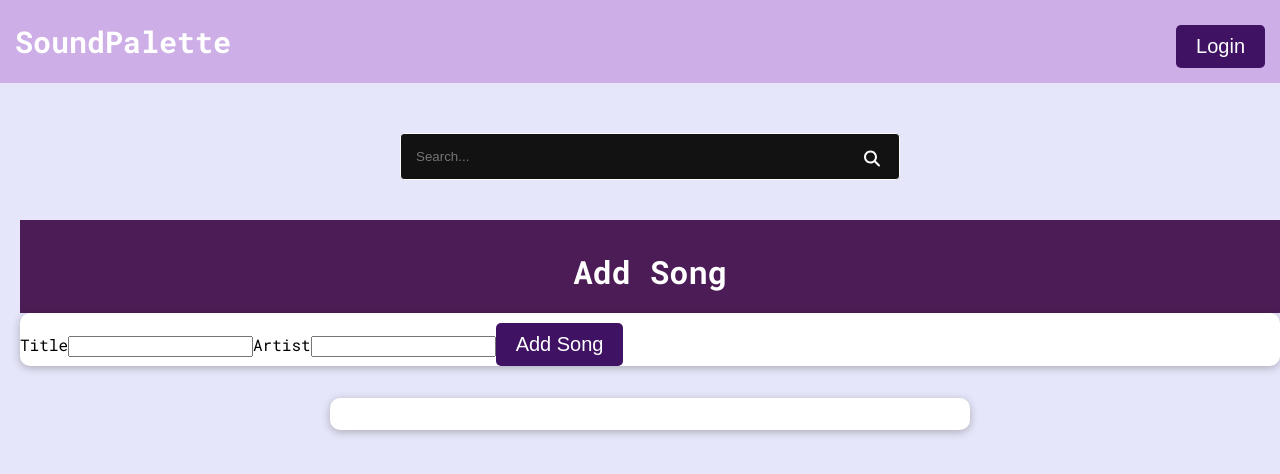
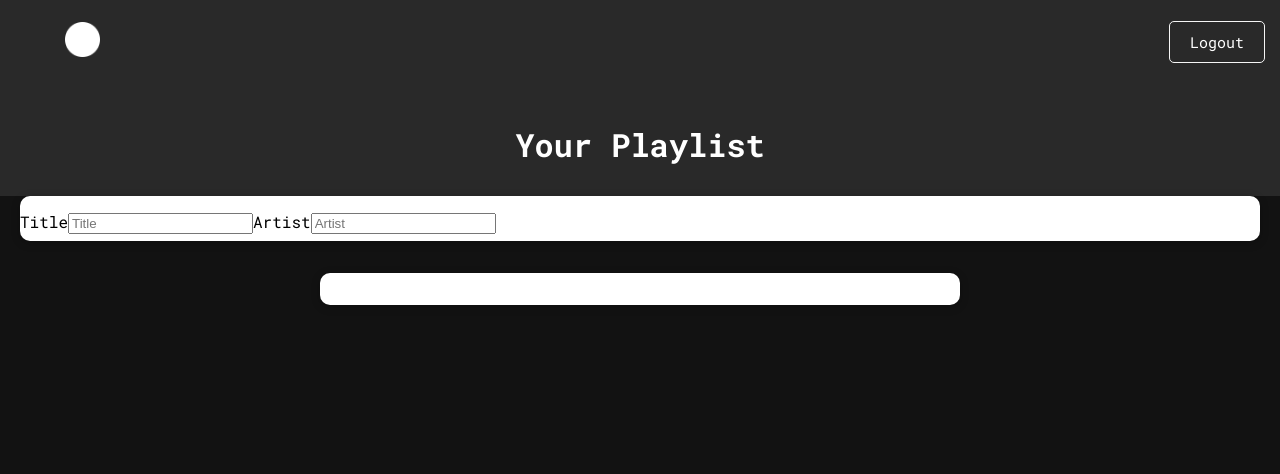
Before and after one commit to josephvu10/csci4300-final-project, a Next.js app in the folder final-project/: page /components/song in a window 1280 px wide. Shown: the top 474 px of the page. Built offline with nearby package versions, Linux system fonts and the light colour scheme; a web font is replaced by a local one.

Commit message:
edited header of song webpage and removed hdr file

```diff
--- a/final-project/src/app/components/AddSong.js
+++ b/final-project/src/app/components/AddSong.js
@@ -26,6 +26,7 @@ const addSong = (props) => {
         <input
           id="title"
           type="text"
+          placeholder="Title"
           value={enteredTitle}
           onChange={(event) => setEnteredTitle(event.target.value)}
         />
@@ -34,11 +35,12 @@ const addSong = (props) => {
         <input
           id="artist"
           type="text"
+          placeholder="Artist"
           value={enteredArtist}
           onChange={(event) => setEnteredArtist(event.target.value)}
         />
 
-        <button type="submit">Add Song</button>
+        <button type="submit" className="addSongBtn">Add Song</button>
       </form>
     </Card>
   );
--- a/final-project/src/app/components/Hdr.css
+++ /dev/null
@@ -1,9 +0,0 @@
-.hdr {
-    text-align: center;
-    background-color:  rgb(76, 28, 86);
-    padding: 30px 0 20px 0 ;
-}
-.hdr h1 {
-    margin: 0 auto;
-    color: white;
-}
--- a/final-project/src/app/components/Hdr.js
+++ /dev/null
@@ -1,13 +0,0 @@
-import React from 'react';
-
-import './Hdr.css';
-
-const Hdr = () => {
-  return (
-    <div className="hdr">
-     <h1>Add Song</h1>
-    </div>
-  );
-};
-
-export default Hdr;
--- a/final-project/src/app/components/song/Song.css
+++ b/final-project/src/app/components/song/Song.css
@@ -2,40 +2,55 @@ body{
     font-family: Arial, sans-serif;
     margin: 0;
     padding: 0;
-    background-color: lavender;
+    background-color: #121212;
 }
 
-header {
-    background-color: #cdaee7;
-    padding: 15px;
-    text-align: left;
-    color: white;
-    display: flex;
-    justify-content: space-between;
-    align-items: center;
-}
+.header {
+    background-color: #292929;
+    margin-bottom: 0px;
+  }
+  .logo {
+    width: 35px;
+    height: auto; /* Maintain aspect ratio */
+    margin-left: 50px;
+    margin-top: 7px;
+    margin-bottom: 7px;
+  }
 
-header h1 {
-    font-size: 30px;
-    margin: 0;
-}
-
-button {
-    background-color: #3f1263;
-    columns: white;
-    border: none;
+.logoutBtn {
+    background-color: transparent;
+    border: 1.5px solid whitesmoke;
     border-radius: 5px;
     padding: 10px 20px;
     cursor: pointer;
     color: white;
-    font-size: 20px;
+    font-size: 15px;
+    text-decoration: none;
 }
-
-img {
-    border-radius: 10px;
-    width: 250px;
+.logoutBtn:hover {
+    background-color: transparent;
+    border: 1px solid #7a9b7d;
+    padding: 10px 20px;
+    cursor: pointer;
+    color: #7a9b7d;
+    font-size: 15px;
+}
+.addSongBtn {
+    background-color: transparent;
 }
 
 .song-card {
-    padding-left: 20px;
+    margin-left: 20px;
+    margin-right: 20px;
 }
+
+.hdr {
+    text-align: center;
+    padding: 40px 0 30px 0;
+    background-color: #292929;
+
+}
+.hdr h1 {
+    margin: 0 auto;
+    color: white;
+}
--- a/final-project/src/app/components/song/page.js
+++ b/final-project/src/app/components/song/page.js
@@ -6,6 +6,7 @@ import React, { useState } from'react';
 import SongList from '../SongList'
 import AddSong from '../AddSong'
 import Hdr from '../Hdr'
+import { useRouter } from 'next/router';
 
 const Song = () => {
 
@@ -20,23 +21,32 @@ const Song = () => {
     });
   };
 
+  const handleGoToHome = () => {
+    // Redirect to the index page (home)
+    const router = useRouter();
+    router.push('/');
+  };
+
   return (
-        <div>
+    <>
+    <header className="header">
+      <a href="/" className="homeLink" onClick={handleGoToHome}>
+        <img src="/Images/logo2.png" alt="Company logo" className="logo" />
+      </a>
+      <a href="/" className="logoutBtn" onClick={handleGoToHome}>Logout</a>
+    </header>
+
+    <div className="hdr">
+     <h1>Your Playlist</h1>
+    </div>
+
     <div className="songs-container">
-                <div className="song-header">
-                    <header className="song-header">
-                        <h1>SoundPalette</h1>
-                        <button className='login-button'>Login</button>
-                    </header>
-                </div>
       <div className="song-card">
-                    <SearchBar />
-                        <Hdr />
         <AddSong onAddSong={addSongHandler} />
         <SongList songs={songs} />
       </div>
     </div>
-        </div>
+  </>
 );
 };
 
```
Lines whose indentation alone changed are shown as unchanged.
